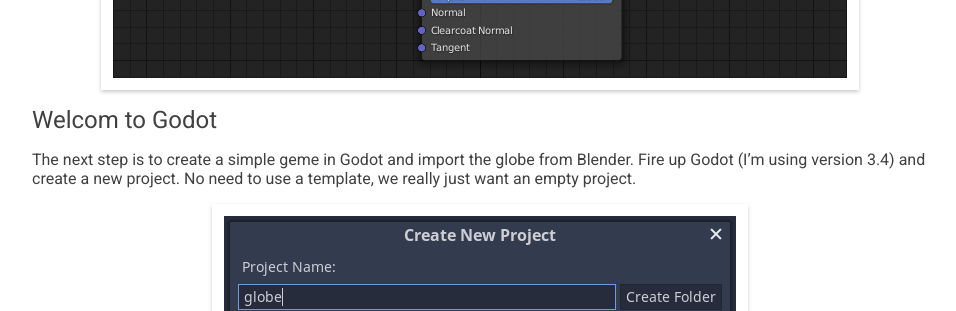
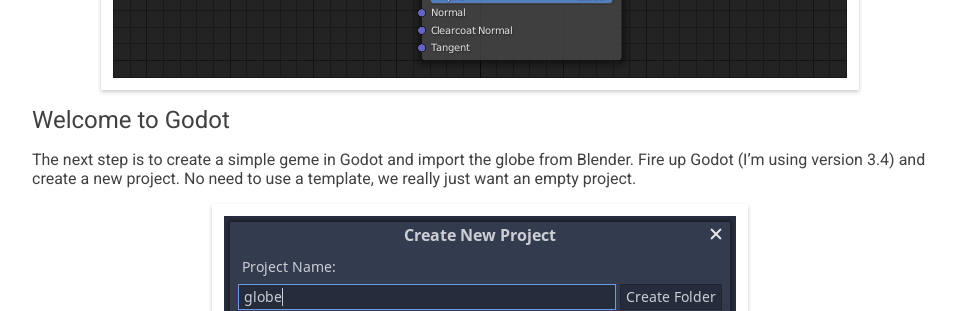
Before and after one commit to attilaolah/attilaolah.github.io, a Jekyll site: the page built from _posts/2021-11-10-rendering-earth-in-godot-3-4.md, in a window 1280 px wide and 900 px high, scrolled down 4894 px. Shown: the part 154-465 px from the top of the window, without its empty margins (168-1124 px from the left). Built offline with Jekyll 4.4.1, drawn with Linux system fonts in a browser that asks for light colours.

Commit message:
Fix a typo.

```diff
--- a/_posts/2021-11-10-rendering-earth-in-godot-3-4.md
+++ b/_posts/2021-11-10-rendering-earth-in-godot-3-4.md
@@ -66,7 +66,7 @@
 
 [![Connect image texture](/images/2021/connect-image-texture.png)](/images/2021/connect-image-texture.png)
 
-## Welcom to Godot
+## Welcome to Godot
 
 The next step is to create a simple geme in Godot and import the globe from
 Blender. Fire up Godot (I'm using version 3.4) and create a new project. No
```
